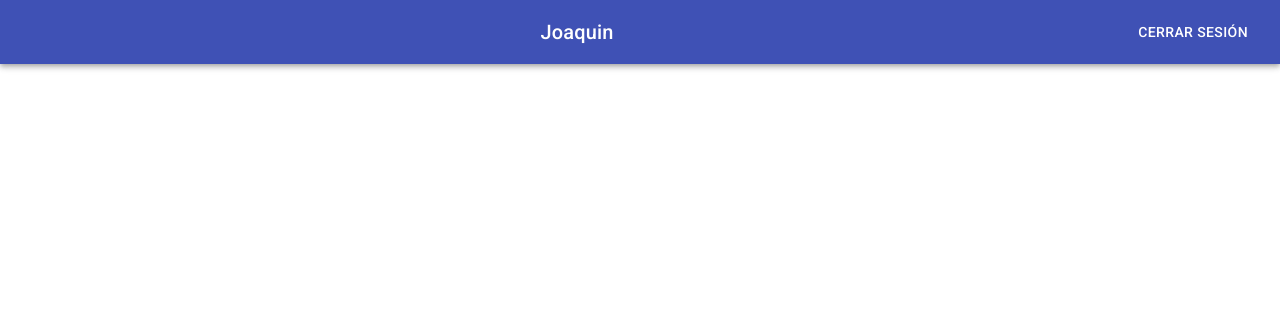
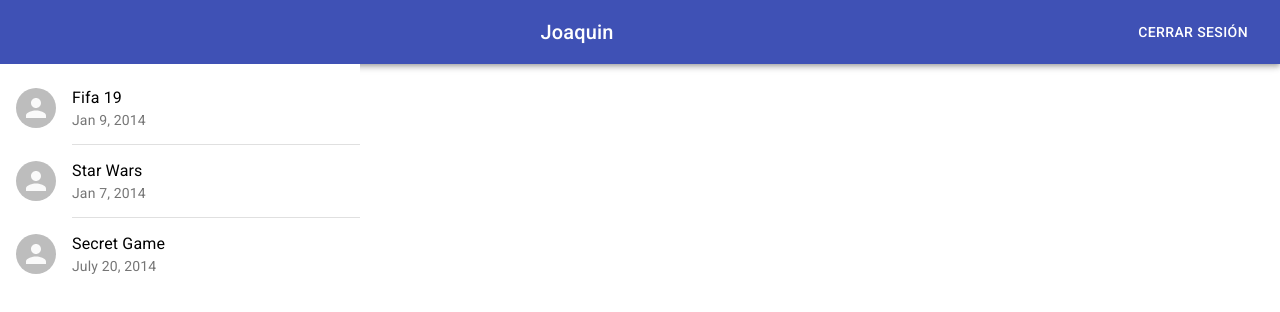
Before and after one commit to jrussellrichards/tasktrackerdev-Client, a React (Create React App) app: page / in a window 1280 px wide. Shown: the top 312 px of the page. Built offline with nearby package versions, Linux system fonts and the light colour scheme.

Commit message:
agregado react-element divider

```diff
--- a/src/App.js
+++ b/src/App.js
@@ -2,11 +2,13 @@ import React from 'react';
 import logo from './logo.svg';
 import './App.css';
 import Header from './Components/Header.js'
+import ListProyect from './Components/ListProyect'
 
 function App() {
   return (
     <div className="App">
        <Header nombre='Joaquin'/> {/*Entregar como name la variable recibida desde server */}
+       <ListProyect/>
     </div>
   );
 }
--- /dev/null
+++ b/src/Components/ListProyect.js
@@ -0,0 +1,48 @@
+import React from 'react';
+import { makeStyles } from '@material-ui/core/styles';
+import List from '@material-ui/core/List';
+import ListItem from '@material-ui/core/ListItem';
+import ListItemText from '@material-ui/core/ListItemText';
+import ListItemAvatar from '@material-ui/core/ListItemAvatar';
+import Avatar from '@material-ui/core/Avatar';
+import Divider from '@material-ui/core/Divider';
+
+const useStyles = makeStyles(theme => ({
+  root: {
+    width: '100%',
+    maxWidth: 360,
+    backgroundColor: theme.palette.background.paper,
+  },
+}));
+
+export default function InsetDividers(props) {
+  const classes = useStyles();
+
+  return (
+    <List className={classes.root}>
+      <ListItem>
+        <ListItemAvatar>
+          <Avatar>
+          </Avatar>
+        </ListItemAvatar>
+        <ListItemText primary="Fifa 19" secondary="Jan 9, 2014" />
+      </ListItem>
+      <Divider variant="inset" component="li" />
+      <ListItem>
+        <ListItemAvatar>
+          <Avatar>
+          </Avatar>
+        </ListItemAvatar>
+        <ListItemText primary="Star Wars" secondary="Jan 7, 2014" />
+      </ListItem>
+      <Divider variant="inset" component="li" />
+      <ListItem>
+        <ListItemAvatar>
+          <Avatar>
+          </Avatar>
+        </ListItemAvatar>
+        <ListItemText primary="Secret Game" secondary="July 20, 2014" />
+      </ListItem>
+    </List>
+  );
+}
```
